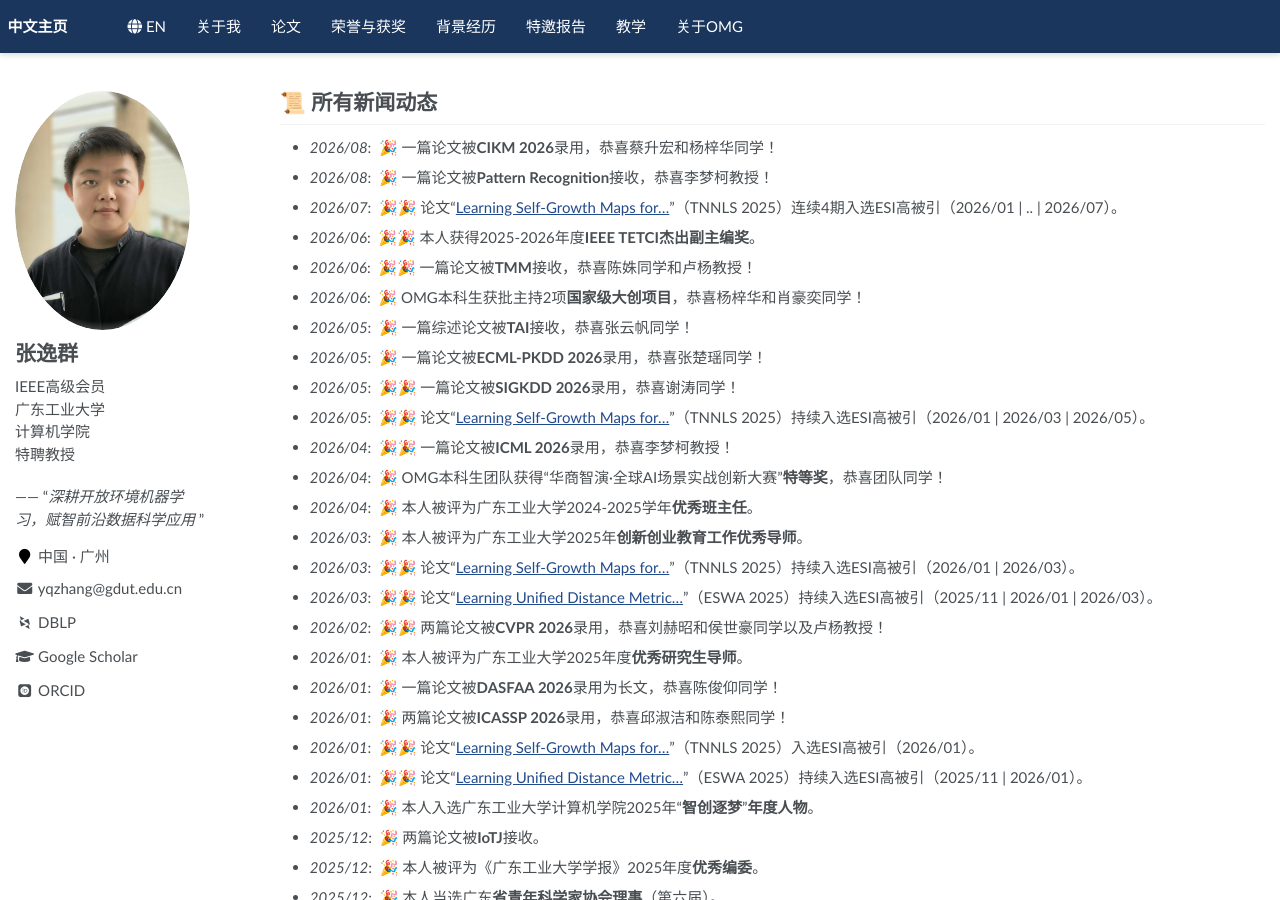
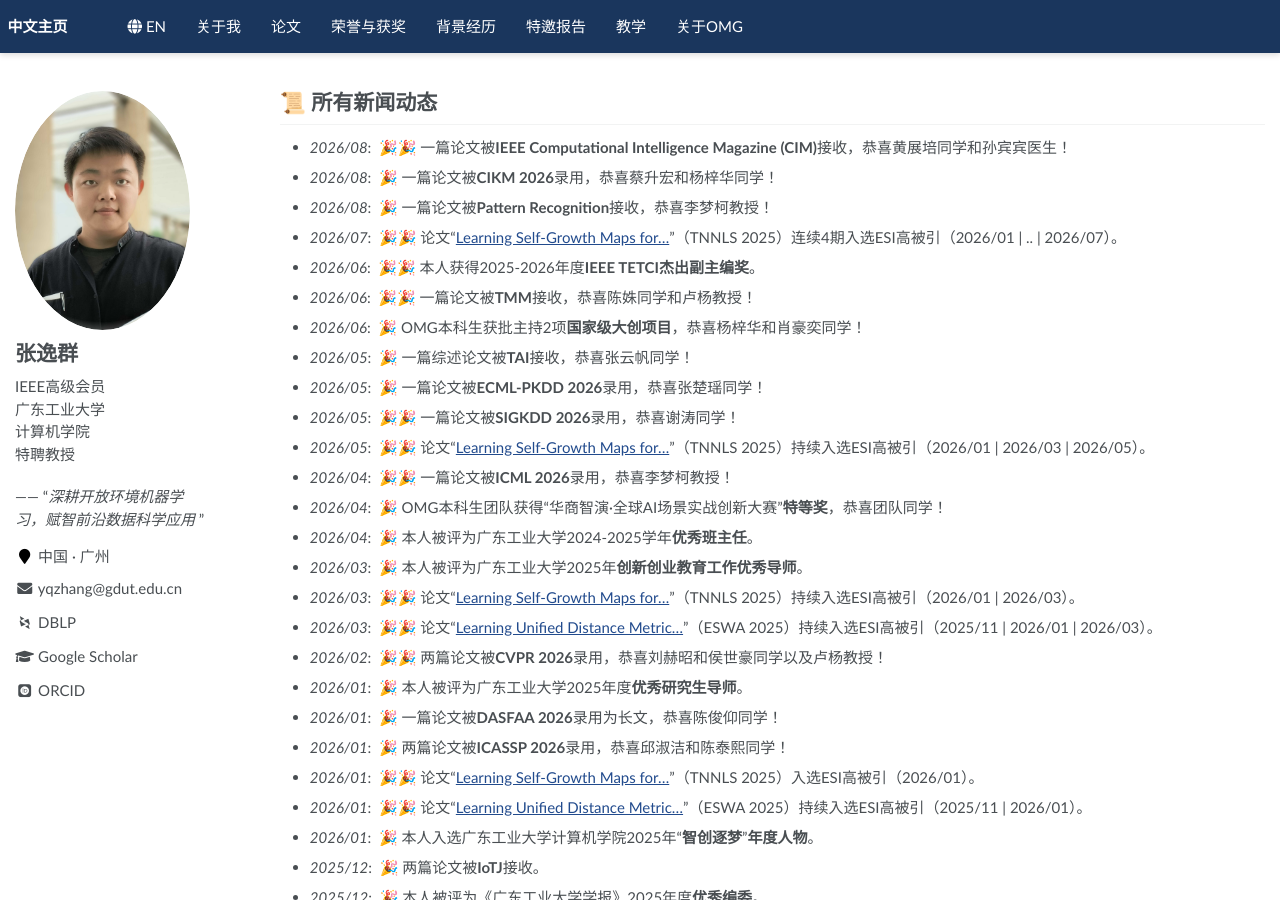
Before and after one commit to yqzhang-Zz/zh-news, a Jekyll site: the page built from _pages/about.md, in a window 1280 px wide and 900 px high. Built offline with Jekyll 4.4.1, drawn with Linux system fonts in a browser that asks for light colours; some web fonts are replaced; a script that is not in the unit is left out; comment, search, counter and statistics services are not loaded.

Commit message:
Update about.md

```diff
--- a/_pages/about.md
+++ b/_pages/about.md
@@ -11,6 +11,7 @@ redirect_from:
 <span class='anchor' id="news"></span>
 
 # 📜 所有新闻动态
+- *2026/08*: &nbsp;🎉🎉 一篇论文被**IEEE Computational Intelligence Magazine (CIM)**接收，恭喜黄展培同学和孙宾宾医生！
 - *2026/08*: &nbsp;🎉 一篇论文被**CIKM 2026**录用，恭喜蔡升宏和杨梓华同学！
 - *2026/08*: &nbsp;🎉 一篇论文被**Pattern Recognition**接收，恭喜李梦柯教授！
 - *2026/07*: &nbsp;🎉🎉 论文“[Learning Self-Growth Maps for…](https://arxiv.org/pdf/2404.09243)”（TNNLS 2025）连续4期入选ESI高被引（2026/01 &#124; .. &#124; 2026/07）。
```
